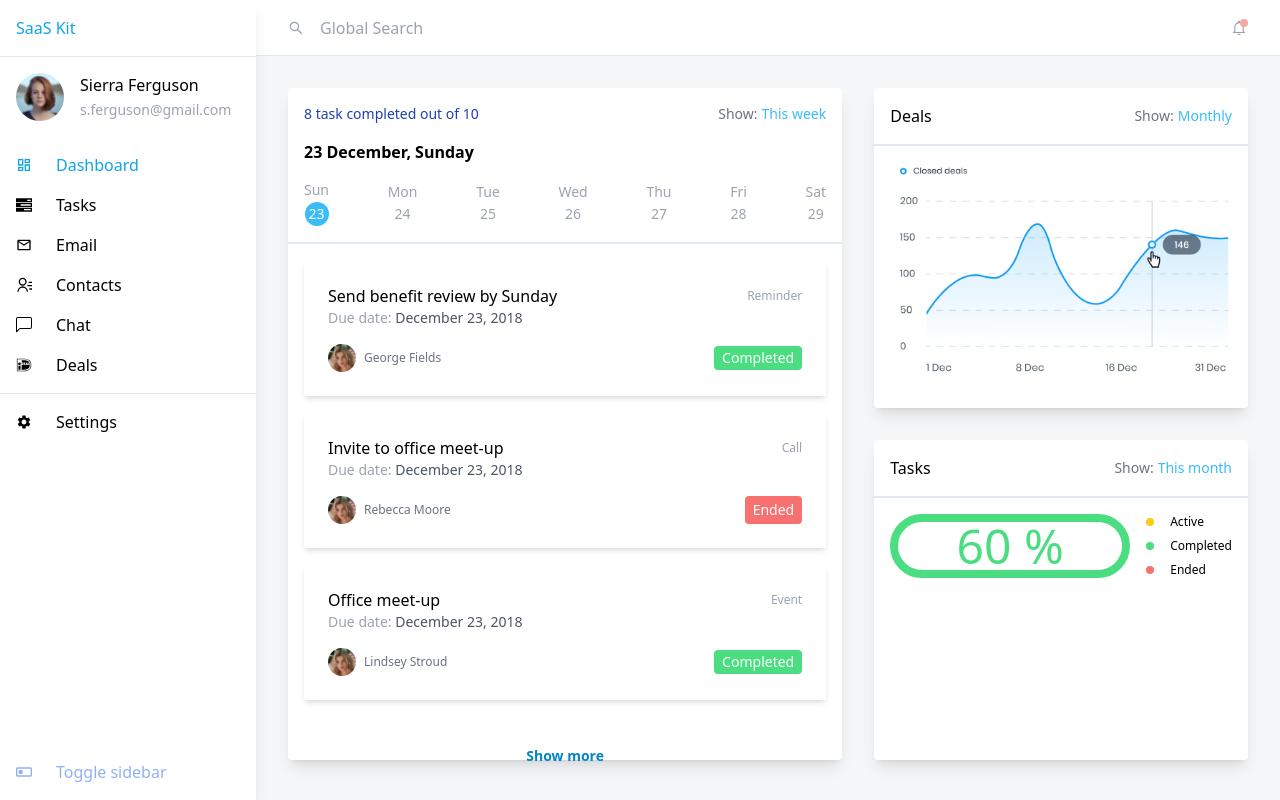
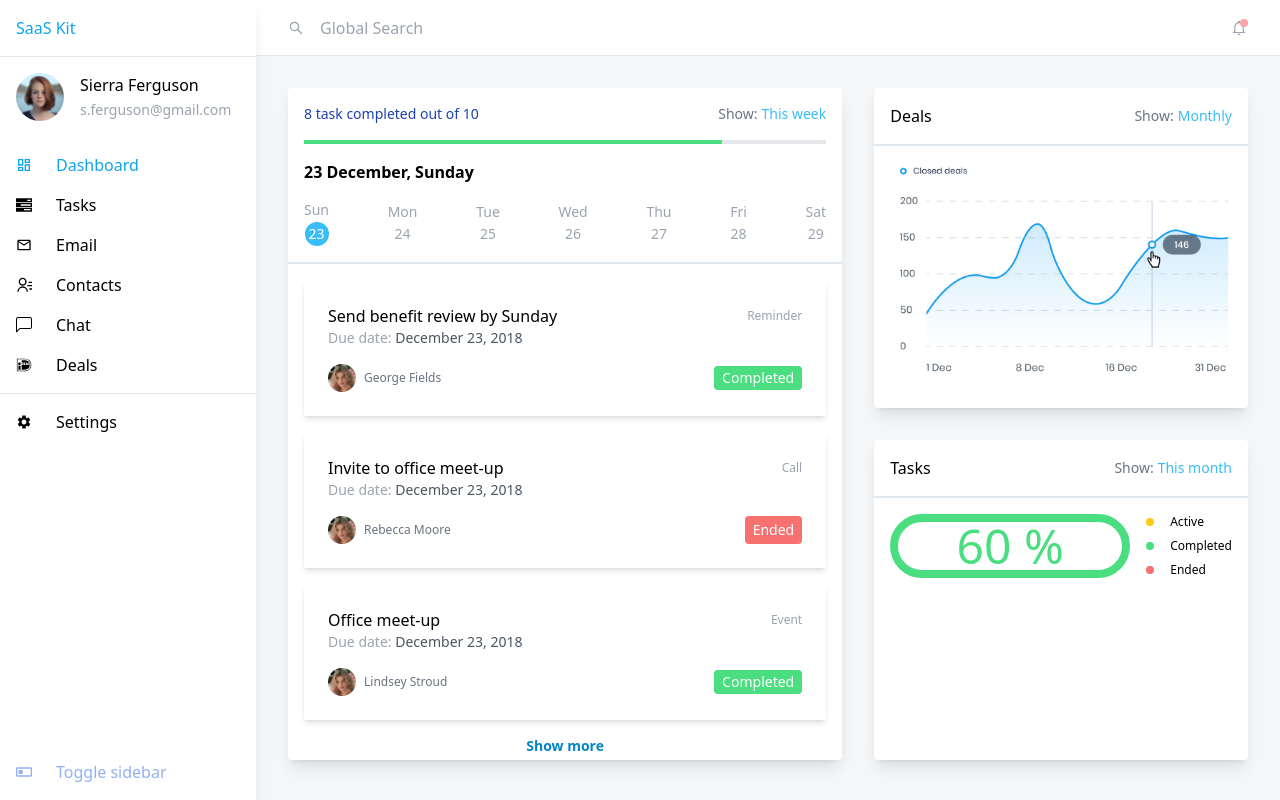
Before and after one commit to Ulysseassoo/Dashboard-Integration, a React (Vite) app: page /dashboard in a window 1280 px wide. Built offline with nearby package versions, Linux system fonts and the light colour scheme.

Commit message:
Added progress bar

```diff
--- a/src/Screens/Dashboard.jsx
+++ b/src/Screens/Dashboard.jsx
@@ -33,6 +33,11 @@ function Dashboard() {
                   Show:<span className="text-sky-400 pl-1">This week</span>{" "}
                 </p>
               </div>
+              <div className="w-full pt-4">
+                <div className="w-full bg-gray-200 h-1">
+                  <div className="bg-green-400 h-1" style={{ width: "80%" }} />
+                </div>
+              </div>
               <div className="pt-4">
                 <p className="font-bold text-black"> 23 December, Sunday</p>
               </div>
@@ -42,7 +47,7 @@ function Dashboard() {
             </div>
             <div className="p-4 flex flex-col gap-4 h-4/5">
               <TodoList />
-              <div className="mt-auto text-center">
+              <div className=" text-center">
                 <p className="text-sky-600 text-sm font-semibold">Show more</p>
               </div>
             </div>
```
